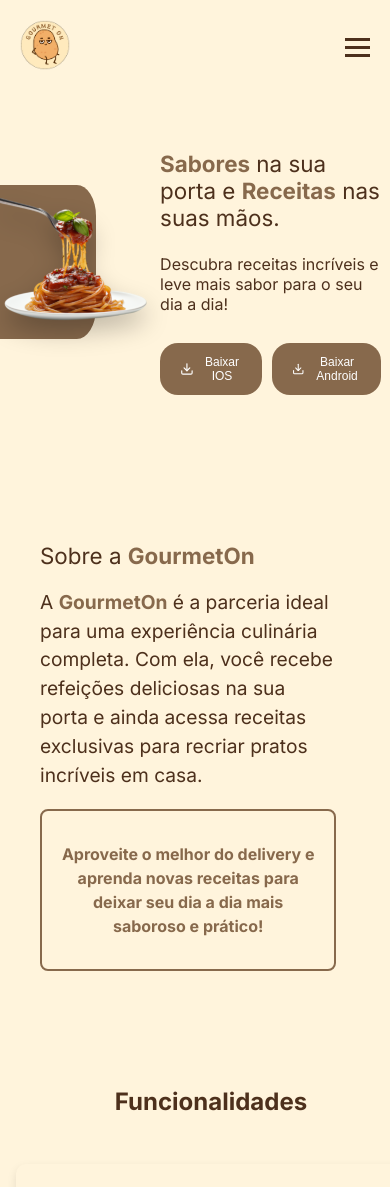
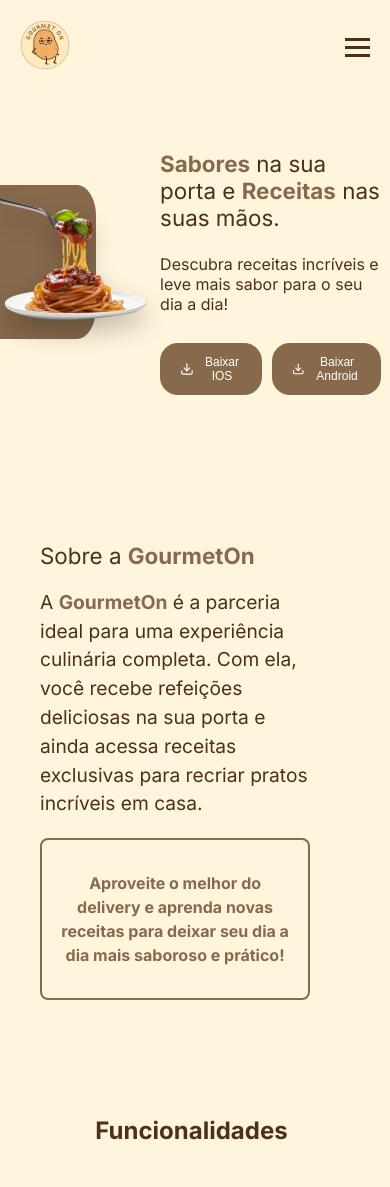
Before and after one commit to brunacostaz/GourmetOn, a React (Create React App) app: page / in a window 390 px wide. Shown: the top 1187 px of the page. Built offline with nearby package versions, Linux system fonts and the light colour scheme.

Commit message:
ajustando responsividade

```diff
--- a/src/componentes/Funcionalidades/index.js
+++ b/src/componentes/Funcionalidades/index.js
@@ -3,7 +3,7 @@
 import { Heart, Bell, Utensils, Truck, Star, CookingPot } from 'lucide-react';
 
 const ContainerFuncionalidades = styled.section`
-  width: 100%;
+  width: 90%;
   display: flex;
   flex-direction: column;
   align-items: center;
--- a/src/componentes/Sobre/index.js
+++ b/src/componentes/Sobre/index.js
@@ -2,7 +2,7 @@
 import styled from 'styled-components'
 
 const ContainerGourmet = styled.section`
-    width: 95%;
+    width: 98%;
     display: flex;
     flex-direction: column;
     align-items: flex-start;
@@ -19,7 +19,8 @@
 
 const TextosGourmet = styled.article`
     padding: var(--margin-y) 1em;
-    width: 80%;
+    max-width: 100%;
+    margin-right: 5em;
 
     h2 {
         font-size: var(--h1-mobile);
@@ -50,6 +51,10 @@
             text-align: center;
             font-size: 16px;
         }
+    }
+
+    @media (min-width: 768px) {
+        width: 60%;
     }
 
     @media (min-width: 1280px) {
--- a/src/index.css
+++ b/src/index.css
@@ -1,6 +1,7 @@
 @import url('https://fonts.googleapis.com/css2?family=Inter:ital,opsz,wght@0,14..32,100..900;1,14..32,100..900&display=swap');
 
 body {
+  width: 100%;
   margin: 0;
   box-sizing: border-box;
   background-color: var(--bg-color);
```
